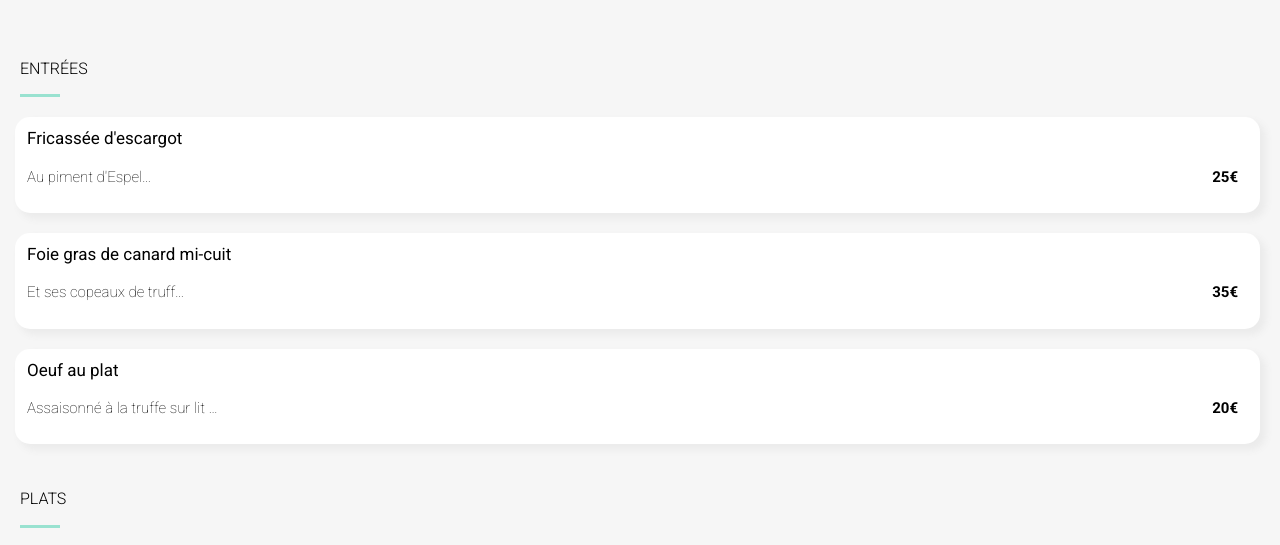
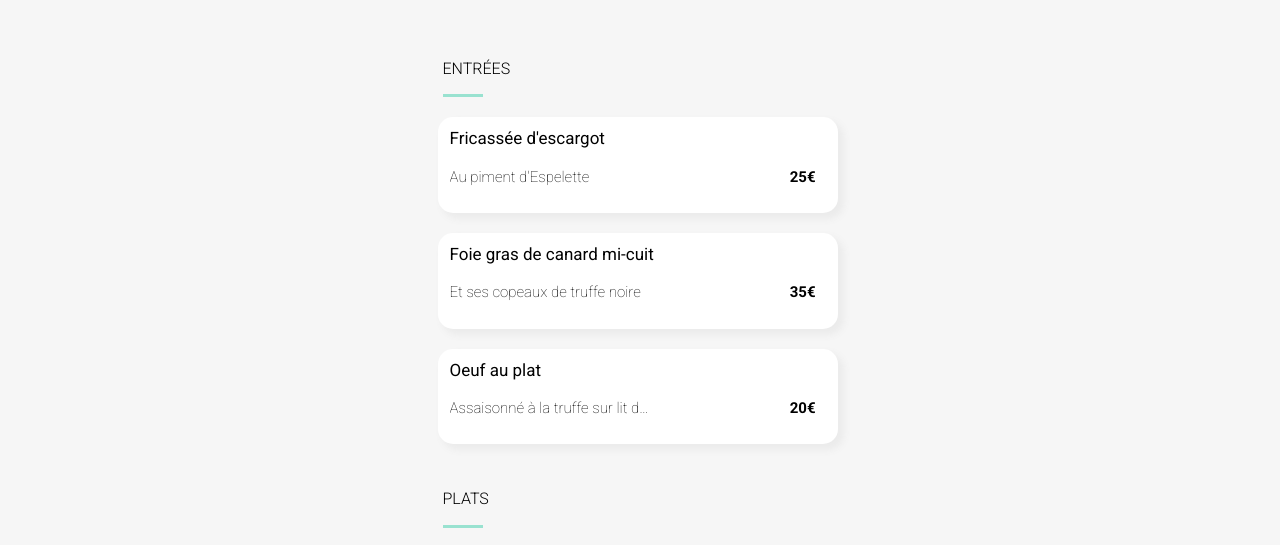
Before and after one commit to Nozgood/Projet-3, a website: page menu-palette.html in a window 1280 px wide. Shown: the part 387-932 px from the top of the page. Drawn offline with nearby package versions, Linux system fonts and the light colour scheme; a web font is replaced by a local one.

Commit message:
debut media queries (grosse update a faire pour lanim check lol)

```diff
--- a/menu-palette.html
+++ b/menu-palette.html
@@ -32,6 +32,7 @@
                 <i class="far fa-heart menu__header-icone"></i>
                 <i class="fas fa-heart menu__header-icone--full"></i>
             </div>
+            <div class="menu__card-all">
             <div class="menu__card--entree">
                 <div class="menu__card-titre">
                     <p>Entrées</p>
@@ -137,6 +138,7 @@
                     </div>
                 </div>
             </div>
+        </div>
             <div class="menu__bouton-cadre">
                 <button class="menu__bouton">
                     <p class="menu__bouton-titre">Commander</p>
--- a/sass/pages/_menu.scss
+++ b/sass/pages/_menu.scss
@@ -111,7 +111,7 @@ main {
                 p {
                     font-size: 15px;
                     font-weight: 100;
-                    width: 80%;
+                    width: 200px;
                     white-space: nowrap;
                     overflow: hidden;
                     text-overflow: ellipsis;
@@ -164,6 +164,27 @@ main {
                     transform: rotate(360deg);
                 }
             }
+            @include mini-mobile {
+
+                &-texte {
+
+                    h3 {
+                        width: 180px;
+                    }
+                }
+                &:hover {
+                    .menu__card-item-texte h3 {
+                        width: 150px;
+                    }
+                }
+            }
+            @include desktop {
+                &:hover {
+                    .menu__card-item-prix {
+                        margin-right: 200px;
+                    }
+                }
+            }
         }
         &--entree {
 
@@ -176,6 +197,23 @@ main {
         &--dessert {
 
             @include animation-menu(2s);
+        }
+
+        @include desktop {
+            &-all {
+                display: flex;
+                flex-direction: column;
+                align-items: center;
+                justify-content: center;
+            }
+            &-item {
+                width: 400px;
+
+                &--anim {
+                    position: absolute;
+                    right: 313px;
+                }
+            }
         }
     }
 
--- a/sass/utils/_mixin.scss
+++ b/sass/utils/_mixin.scss
@@ -1,3 +1,5 @@
+@import "../utils/variables";
+
 @mixin footer-titre {
     color: white;
     font-size: 15px;
@@ -73,3 +75,23 @@
                 margin-top: 5px;
                 background: $color-tertiary;
 }
+
+// media queries
+
+@mixin mini-mobile {
+    @media all and (max-width: map-get($breakpoint , mini-mobile)) {
+        @content;
+    }
+}
+
+@mixin tablet {
+    @media all and (min-width: map-get($breakpoint , tablet)) and (max-width: map-get($breakpoint, desktop )) {
+        @content;
+    }
+}
+
+@mixin desktop {
+    @media all and (min-width: map-get($breakpoint , desktop)) {
+        @content;
+    }
+}
--- a/sass/utils/_variables.scss
+++ b/sass/utils/_variables.scss
@@ -1,7 +1,14 @@
 // fichier d'initialisation des variables
 
+// gestion des couleurs
 $color-primary: #9356DC;
 $color-secondary: #FF79DA;
 $color-tertiary: #99E2D0;
+$degrade: linear-gradient(#FF79DA,#9356DC);
 
-$degrade: linear-gradient(#FF79DA,#9356DC);
+// media queries
+$breakpoint: (
+    'mini-mobile': 345px,
+    'tablet': 768px,
+    'desktop': 1024px
+);
```
Also changed, not shown: style/style.css, 1 other file.
